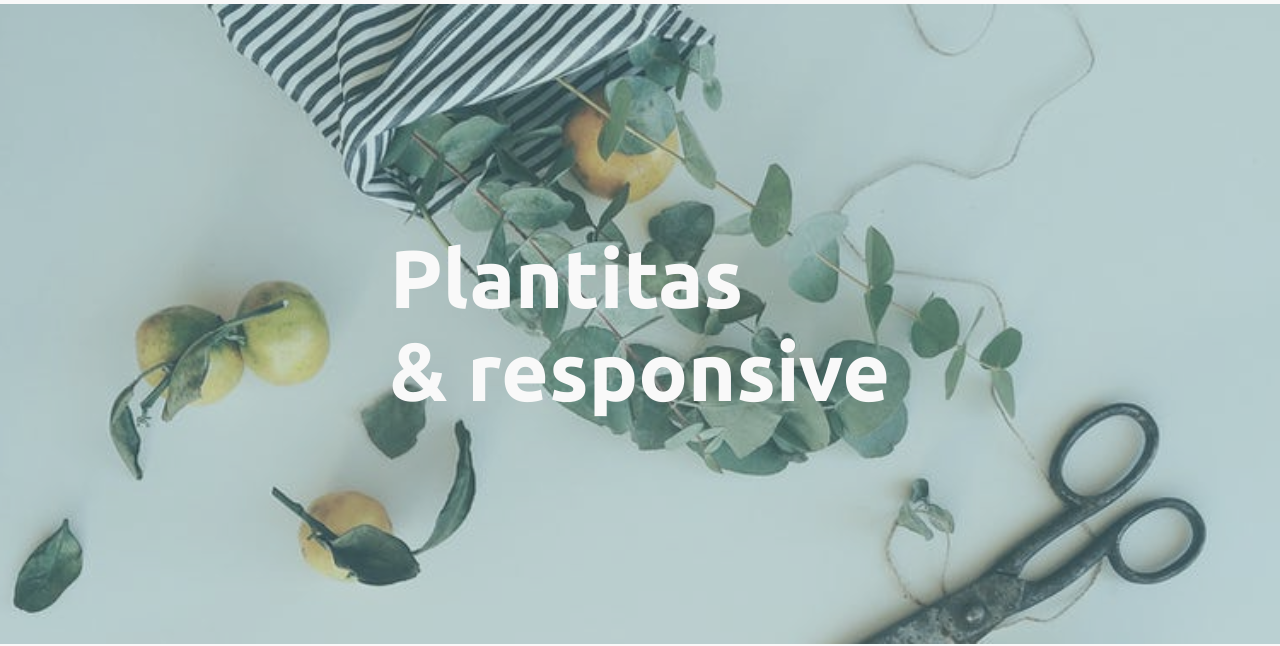
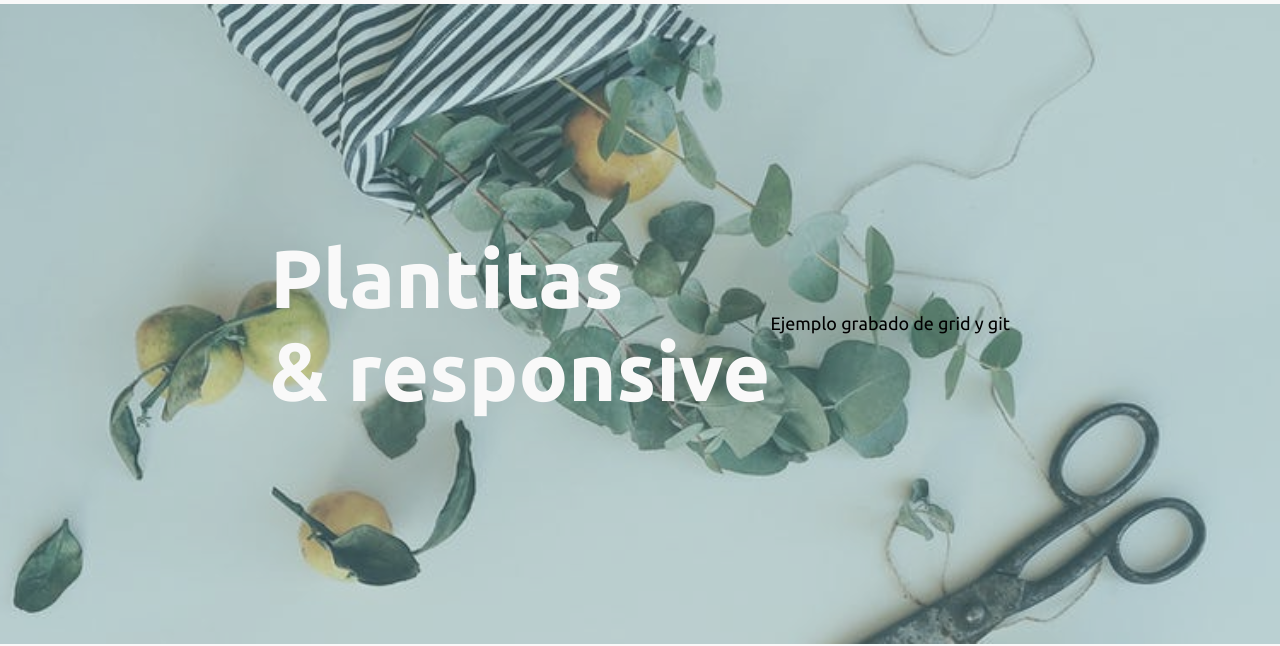
Before and after one commit to maruxmori/ejemplo-grid, a plain HTML site: page index.html in a window 1280 px wide. Shown: the part 182-828 px from the top of the page. Drawn offline with Linux system fonts and the light colour scheme.

Commit message:
Agrego subtitulo en portada

```diff
--- a/index.html
+++ b/index.html
@@ -41,6 +41,8 @@
             Plantitas <br />
             <strong> & responsive</strong>
           </h1>
+
+          <p>Ejemplo grabado de grid y git</p>
         </div>
       </section>
 
```
